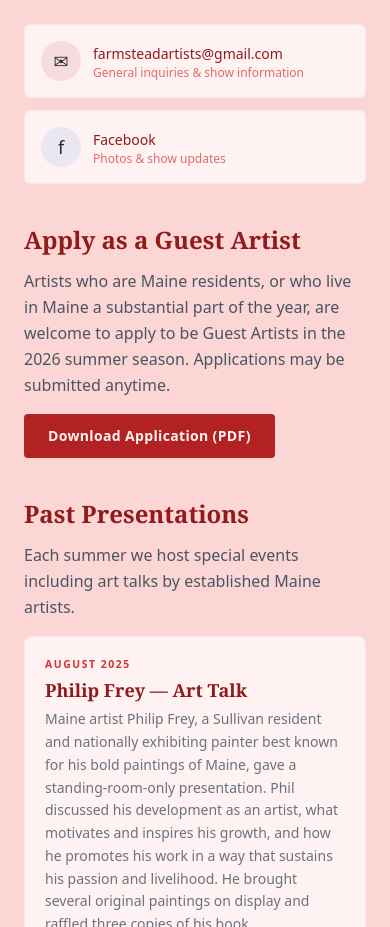
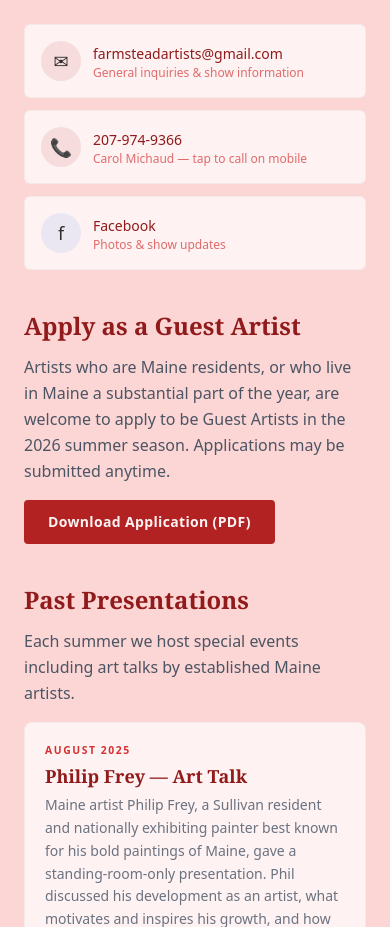
Before and after one commit to farmsteadartists-ai/website, a Next.js app: page / in a window 390 px wide. Shown: the part 6020-6947 px from the top of the page. Built offline with nearby package versions, Linux system fonts and the light colour scheme.

Commit message:
Add phone card to homepage contact section

```diff
--- a/src/app/page.js
+++ b/src/app/page.js
@@ -218,6 +218,13 @@ export default function HomePage() {
             </div>
           </div>
           <div className="flex items-center gap-3 p-4 bg-cream-50 rounded-md border border-black/[0.04] flex-1">
+            <div className="w-10 h-10 rounded-full bg-sage-600/10 flex items-center justify-center text-lg shrink-0">📞</div>
+            <div>
+              <a href={`tel:${site.contact.phone.replace(/-/g, '')}`} className="text-sage-700 font-medium text-sm">{site.contact.phone}</a>
+              <small className="block text-sage-500/70 text-xs font-light">{site.contact.phoneName} — tap to call on mobile</small>
+            </div>
+          </div>
+          <div className="flex items-center gap-3 p-4 bg-cream-50 rounded-md border border-black/[0.04] flex-1">
             <div className="w-10 h-10 rounded-full bg-blue-500/10 flex items-center justify-center text-lg shrink-0">f</div>
             <div>
               <a href={site.social.facebook} target="_blank" className="text-sage-700 font-medium text-sm">Facebook</a>
```
